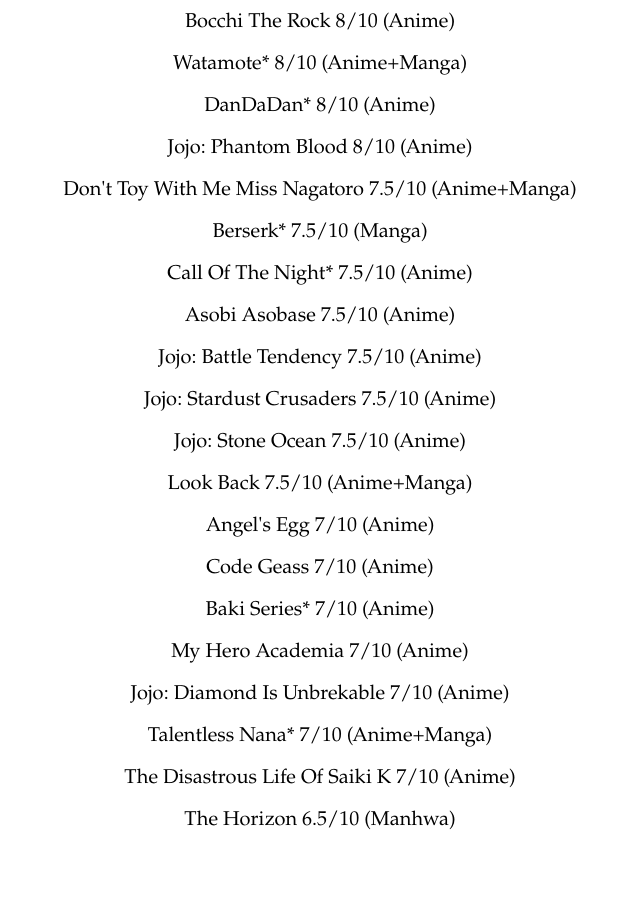
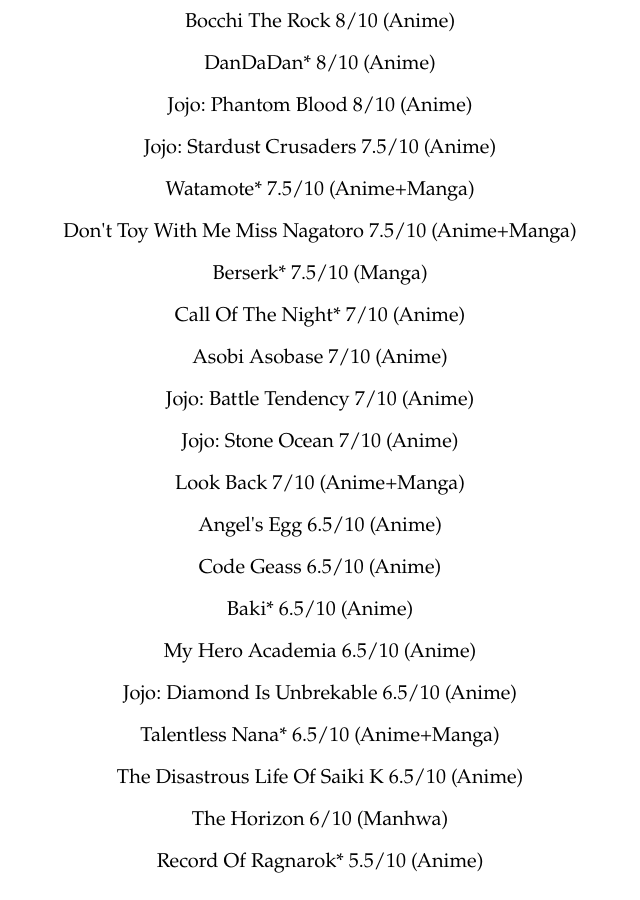
Before and after one commit to Ratingsweb/Rating, a plain HTML site: page index.html in a window 1280 px wide. Shown: the part 580-1480 px from the top of the page, without its empty margins (320-960 px from the left). Before the commit the page ends 1438 px from the top, so only its background shows below. Drawn offline with Linux system fonts and the light colour scheme.

Commit message:
Revise ratings in index.html
Updated ratings for various anime and manga titles.

```diff
--- a/index.html
+++ b/index.html
@@ -20,10 +20,10 @@ body {
 <body>
   <div class="font-style">RATINGS</div>
   <br/>
-  <div class="rating-text">Usogui 10/10 (Manga)</div><br/>
   <div class="rating-text">Death Note 10/10 (Anime)</div><br/>
+  <div class="rating-text">Usogui 9.5/10 (Manga)</div><br/>
   <div class="rating-text">A Silent Voice 9.5/10 (Anime)</div><br/>
-  <div class="rating-text">One Punch Man* 9.5/10 (Anime)</div><br/>
+  <div class="rating-text">One Punch Man* 9/10 (Anime)</div><br/>
   <div class="rating-text">Onanie Master Kurosawa 9/10 (Manga+Light Novel)</div><br/>
   <div class="rating-text">Attack On Titan 9/10 (Anime)</div><br/>
   <div class="rating-text">Takopi's Original Sin 8.5/10 (Anime)</div><br/>
@@ -32,25 +32,26 @@ body {
   <div class="rating-text">Prison School* 8.5/10 (Anime+Manga)</div><br/>
   <div class="rating-text">Naruto 8.5/10 (Anime+Manga)</div><br/>
   <div class="rating-text">Bocchi The Rock 8/10 (Anime)</div><br/>
-  <div class="rating-text">Watamote* 8/10 (Anime+Manga)</div><br/>
   <div class="rating-text">DanDaDan* 8/10 (Anime)</div><br/>
   <div class="rating-text">Jojo: Phantom Blood 8/10 (Anime)</div><br/>
+  <div class="rating-text">Jojo: Stardust Crusaders 7.5/10 (Anime)</div><br/>
+  <div class="rating-text">Watamote* 7.5/10 (Anime+Manga)</div><br/>
   <div class="rating-text">Don't Toy With Me Miss Nagatoro 7.5/10 (Anime+Manga)</div><br/>
   <div class="rating-text">Berserk* 7.5/10 (Manga)</div><br/>
-  <div class="rating-text">Call Of The Night* 7.5/10 (Anime)</div><br/>
-  <div class="rating-text">Asobi Asobase 7.5/10 (Anime)</div><br/>
-  <div class="rating-text">Jojo: Battle Tendency 7.5/10 (Anime)</div><br/>
-  <div class="rating-text">Jojo: Stardust Crusaders 7.5/10 (Anime)</div><br/>
-  <div class="rating-text">Jojo: Stone Ocean 7.5/10 (Anime)</div><br/>
-  <div class="rating-text">Look Back 7.5/10 (Anime+Manga)</div><br/>
-  <div class="rating-text">Angel's Egg 7/10 (Anime)</div><br/>
-  <div class="rating-text">Code Geass 7/10 (Anime)</div><br/>
-  <div class="rating-text">Baki Series* 7/10 (Anime)</div><br/>
-  <div class="rating-text">My Hero Academia 7/10 (Anime)</div><br/>
-  <div class="rating-text">Jojo: Diamond Is Unbrekable 7/10 (Anime)</div><br/>
-  <div class="rating-text">Talentless Nana* 7/10 (Anime+Manga)</div><br/>
-  <div class="rating-text">The Disastrous Life Of Saiki K 7/10 (Anime)</div><br/>
-  <div class="rating-text">The Horizon 6.5/10 (Manhwa)</div><br/>
+  <div class="rating-text">Call Of The Night* 7/10 (Anime)</div><br/>
+  <div class="rating-text">Asobi Asobase 7/10 (Anime)</div><br/>
+  <div class="rating-text">Jojo: Battle Tendency 7/10 (Anime)</div><br/>
+  <div class="rating-text">Jojo: Stone Ocean 7/10 (Anime)</div><br/>
+  <div class="rating-text">Look Back 7/10 (Anime+Manga)</div><br/>
+  <div class="rating-text">Angel's Egg 6.5/10 (Anime)</div><br/>
+  <div class="rating-text">Code Geass 6.5/10 (Anime)</div><br/>
+  <div class="rating-text">Baki* 6.5/10 (Anime)</div><br/>
+  <div class="rating-text">My Hero Academia 6.5/10 (Anime)</div><br/>
+  <div class="rating-text">Jojo: Diamond Is Unbrekable 6.5/10 (Anime)</div><br/>
+  <div class="rating-text">Talentless Nana* 6.5/10 (Anime+Manga)</div><br/>
+  <div class="rating-text">The Disastrous Life Of Saiki K 6.5/10 (Anime)</div><br/>
+  <div class="rating-text">The Horizon 6/10 (Manhwa)</div><br/>
+  <div class="rating-text">Record Of Ragnarok* 5.5/10 (Anime)</div><br/>
 
 </body>
 </html>
```
